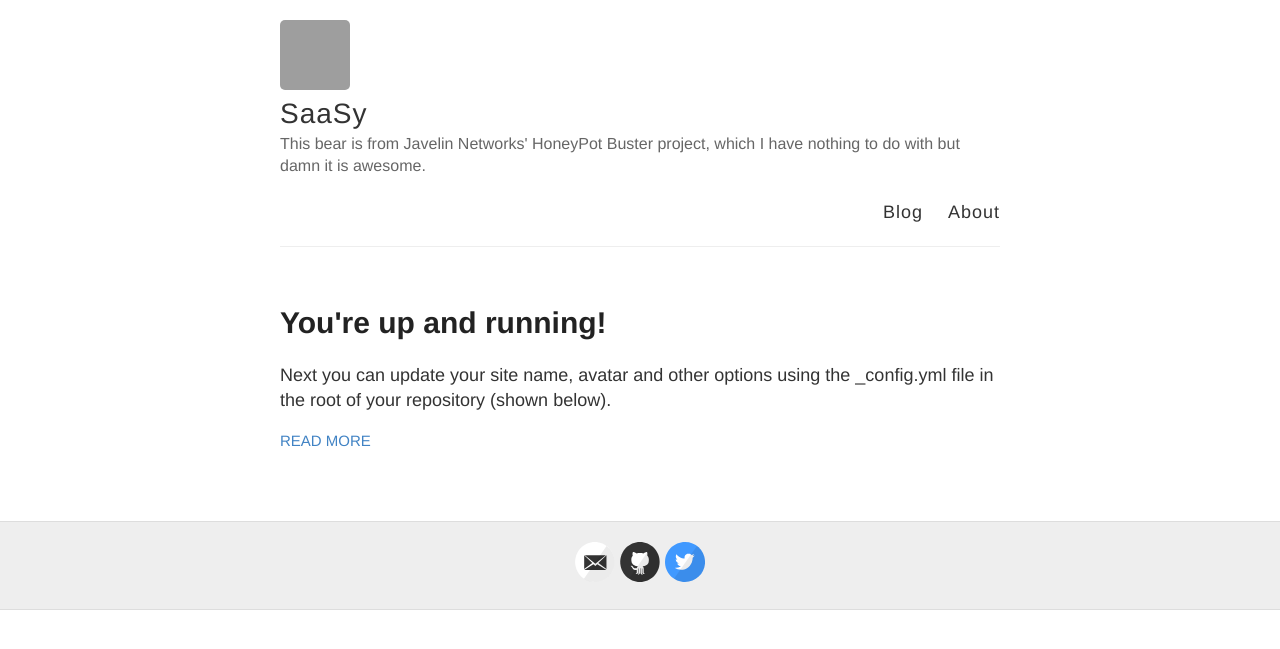
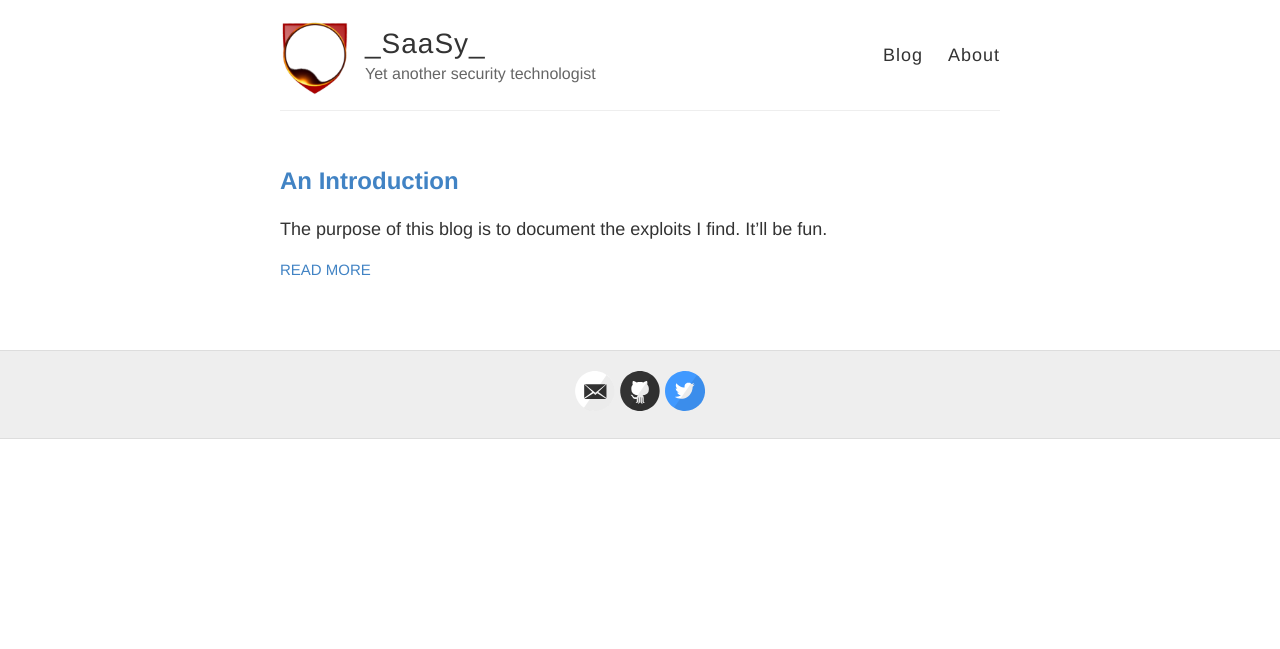
Before and after one commit to SaaSySecurity/SaaSySecurity.github.io, a Jekyll site: the page built from index.html, in a window 1280 px wide. Shown: the top 649 px of the page. Built offline with Jekyll 4.4.1, drawn with Linux system fonts in a browser that asks for light colours; grey boxes are pictures that could not be loaded.

Commit message:
polishing

```diff
--- a/_config.yml
+++ b/_config.yml
@@ -1,6 +1,6 @@
-name: SaaSy
-description: This bear is from Javelin Networks' HoneyPot Buster project, which I have nothing to do with but damn it is awesome.
-avatar: https://avatars.githubusercontent.com/u/68446092?s=460&u=912c23b5c4cc0173566692d1b1b767c4c994090d&v=4
+name: _SaaSy_
+description: Yet another security technologist
+avatar: images/shield.png
 
 default:
   -
--- /dev/null
+++ b/_posts/2021-01-30-An Introduction.md
@@ -0,0 +1,7 @@
+---
+layout: post
+title: An Introduction
+date: 2021-02-01
+---
+
+The purpose of this blog is to document the exploits I find. It'll be fun.
--- a/_posts/2021-01-30-Hello World.md
+++ /dev/null
@@ -1,9 +0,0 @@
----
-layout: post
-title: You're up and running!
-date: 2021-01-29
----
-
-Next you can update your site name, avatar and other options using the _config.yml file in the root of your repository (shown below).
-
-![_config.yml]({{ site.baseurl }}/images/config.png)
--- a/index.html
+++ b/index.html
@@ -7,7 +7,7 @@ title: Welcome
   {% for post in site.posts %}
     <article class="post">
 
-      <h1><a href="{{ site.baseurl }}{{ post.url }}">{{ post.title }}</a></h1>
+      <h2><a href="{{ site.baseurl }}{{ post.url }}">{{ post.title }}</a></h2>
 
       <div class="entry">
         {{ post.excerpt }}
```
Also changed, not shown: about.md (+2 -6 lines), projects.md (+2 -6 lines).
